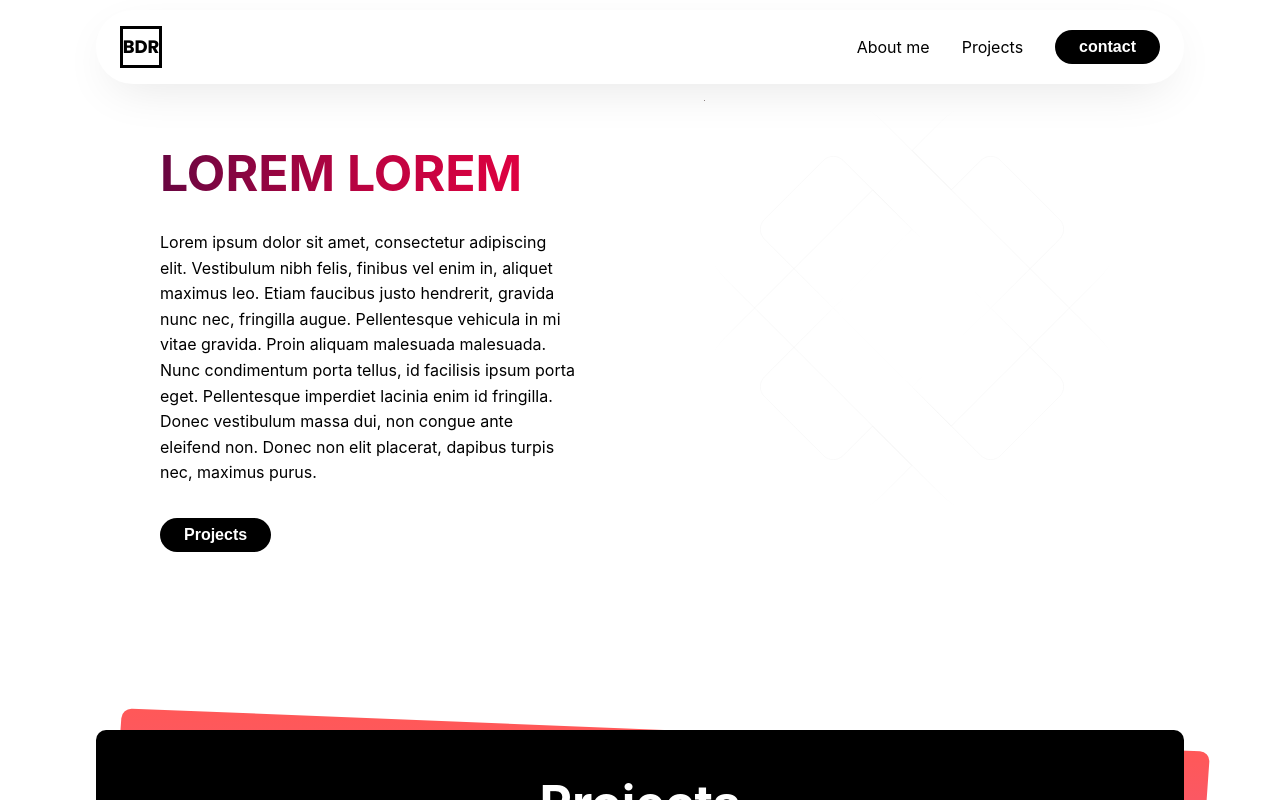
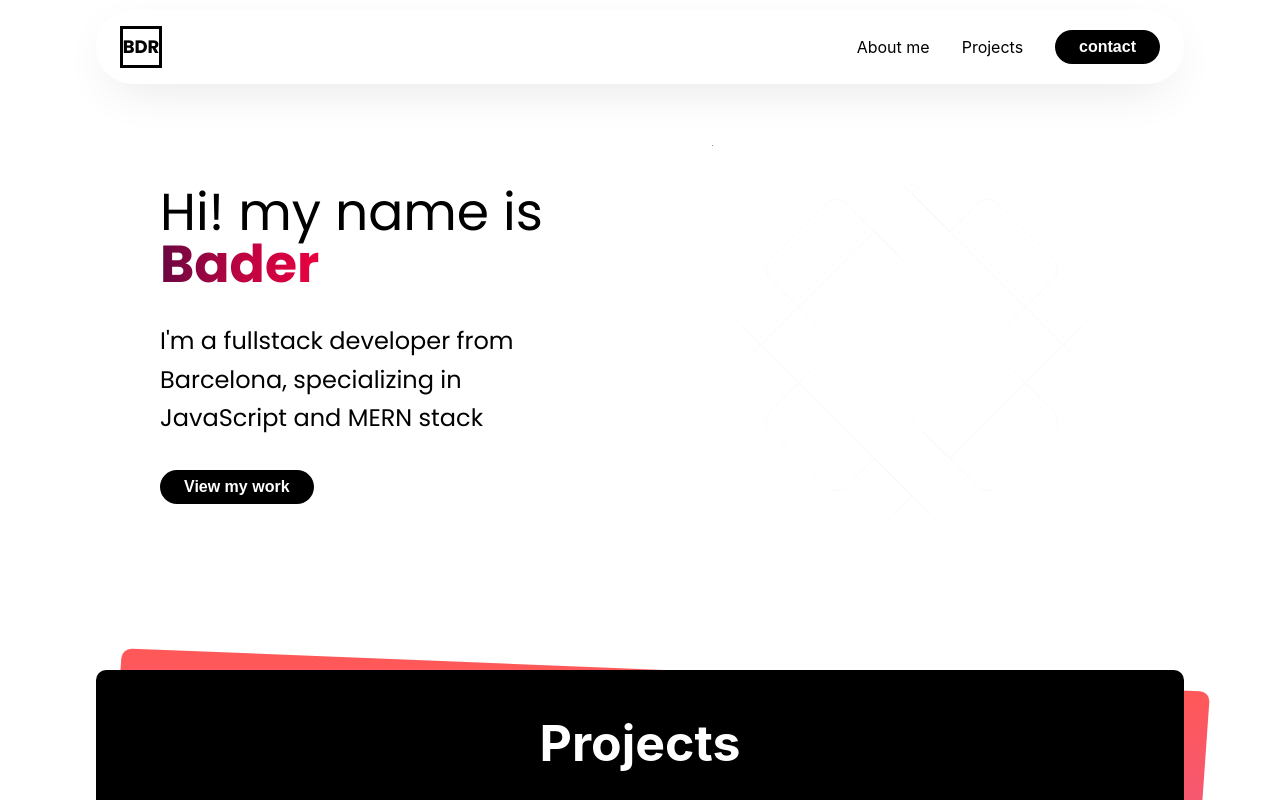
Before and after one commit to bdr-t/portofolio, a React (Create React App) app: page / in a window 1280 px wide. Shown: the top 800 px of the page. Built offline with nearby package versions, Linux system fonts and the light colour scheme.

Commit message:
hero changes

```diff
--- a/src/BackgroundAnimation.js
+++ b/src/BackgroundAnimation.js
@@ -1,6 +1,6 @@
 
 const BackgroundAnimation = () => (
-    <svg style={{width: '100%'}}
+    <svg style={{width: '400px'}}
       className="BgAnimation__svg"
       viewBox="0 0 602 602"
       fill="none"
--- a/src/components/Hero/Hero.js
+++ b/src/components/Hero/Hero.js
@@ -14,8 +14,10 @@ const Hero = ({ change }) => {
     <Section theme={theme}>
       <Container theme={theme}>
         <Content>
-          <h1>LOREM LOREM </h1>
-          <p>
+          <h2>Hi! my name is <span> Bader </span> <br />
+          </h2>
+          <h3>I'm a fullstack developer from Barcelona, specializing in JavaScript and MERN stack</h3>
+          {/* <p>
             Lorem ipsum dolor sit amet, consectetur adipiscing elit. Vestibulum
             nibh felis, finibus vel enim in, aliquet maximus leo. Etiam faucibus
             justo hendrerit, gravida nunc nec, fringilla augue. Pellentesque
@@ -24,10 +26,10 @@ const Hero = ({ change }) => {
             Pellentesque imperdiet lacinia enim id fringilla. Donec vestibulum
             massa dui, non congue ante eleifend non. Donec non elit placerat,
             dapibus turpis nec, maximus purus.
-          </p>
-          <ProjectsBtn theme={theme}>Projects</ProjectsBtn>
+          </p> */}
+          <ProjectsBtn theme={theme}>View my work</ProjectsBtn>
         </Content>
-        <div>
+        <div style={{display: 'grid', placeContent:'center'}}>
           <BackgroundAnimation />
         </div>
       </Container>
--- a/src/components/Hero/Hero.styles.js
+++ b/src/components/Hero/Hero.styles.js
@@ -10,10 +10,18 @@ export const Container = styled.div`
   margin: 80px 0;
   place-self: center;
   margin-top: 100px;
+  h2{
+    font-size: 52px;
+  }
+  h3{
+    font-size: 24px;
+    line-height: 160%;
+  }
   p{
     color: ${({theme})=> theme === 1 ? 'white' : 'black'}
   }
   transition: 1s all;
+  font-family: "Poppins", sans-serif;
 `;
 
 export const AnimationContent = styled.div`
@@ -28,7 +36,13 @@ export const Content = styled.div`
   gap: 2em;
 
   h1 {
-    font-size: 50px;
+    font-size: 112px;
+    font-weight: 700;
+    background: linear-gradient(to right,#680641,#BC0341, #ea0140);
+    -webkit-background-clip: text;
+    -webkit-text-fill-color: transparent;
+  }
+  span{
     font-weight: 700;
     background: linear-gradient(to right,#680641,#BC0341, #ea0140);
     -webkit-background-clip: text;
@@ -49,6 +63,9 @@ export const Section = styled.section`
   width: 100%;
   display: grid;
   place-content: center;
-  background-color: ${({theme})=> theme === 1 ? 'black' : 'white'};
-  margin-bottom: 50px;
+  background-color: ${({theme})=> theme === 1 ? 'black' : ''};
+  /* background: ${({theme})=> theme === 1 ? '' : 'linear-gradient(180deg, rgb(188,234,246)0%, rgba(255,255,255,1) 100%)'}; */
+  margin-bottom: 35px;
+  margin-top: 35px;
+  height: 600px;
 `
```
